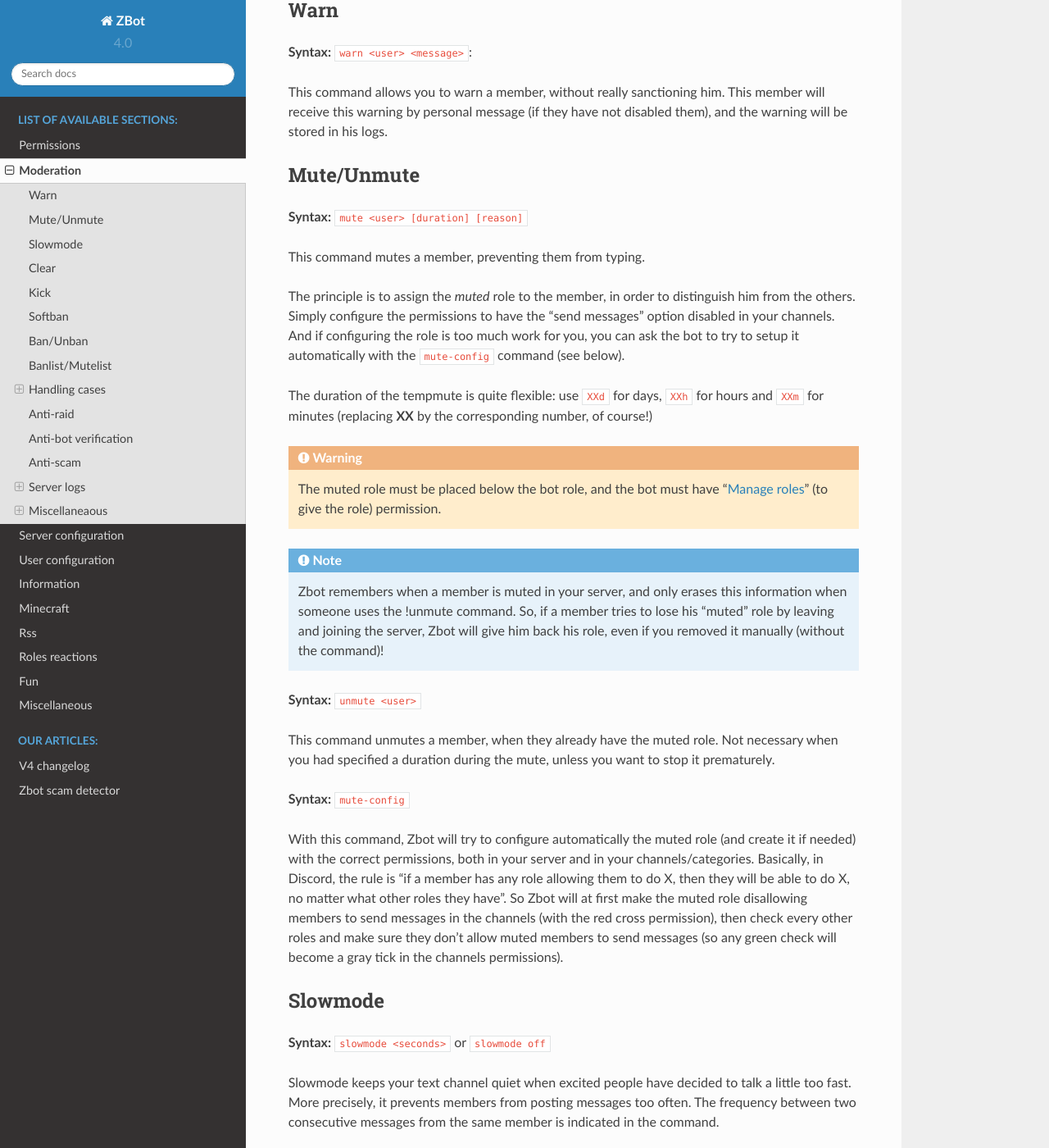
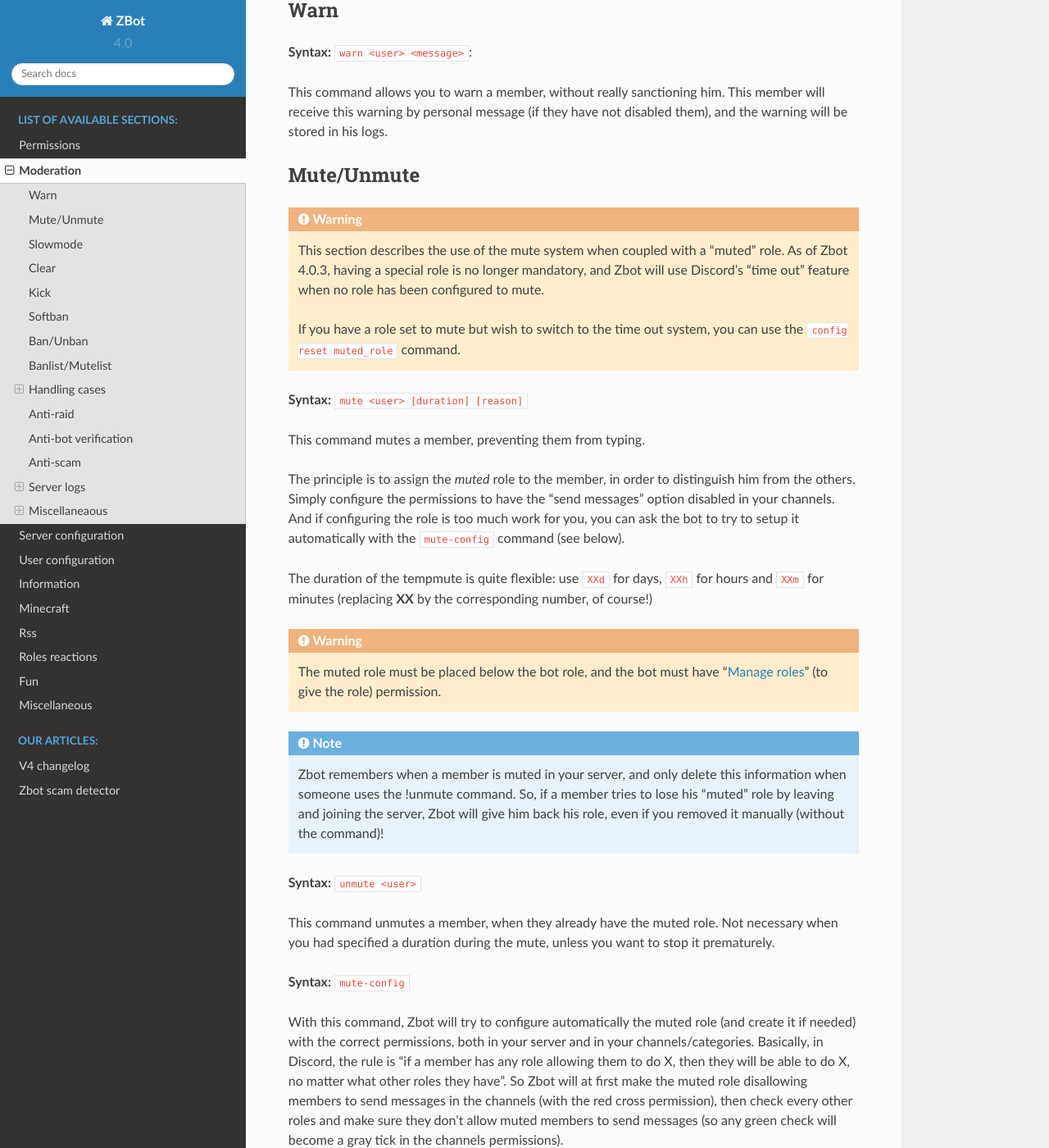
Before and after one commit to Axobot-org/Axobot, a Sphinx documentation site: the page built from docs/moderator.rst, in a window 1280 px wide and 1400 px high, scrolled down 606 px. Shown: the whole window at 82% size. Built offline with Sphinx 7.4.7 and the Read the Docs theme 2.0.0, drawn with Linux system fonts in a browser that asks for light colours.

Commit message:
doc(mute): introduce timeout

```diff
--- a/docs/moderator.rst
+++ b/docs/moderator.rst
@@ -24,6 +24,11 @@
 Mute/Unmute
 -----------
 
+.. warning::
+    This section describes the use of the mute system when coupled with a "muted" role. As of Zbot 4.0.3, having a special role is no longer mandatory, and Zbot will use Discord's "time out" feature when no role has been configured to mute.
+
+    If you have a role set to mute but wish to switch to the time out system, you can use the :code:`config reset muted_role` command.
+
 **Syntax:** :code:`mute <user> [duration] [reason]`
 
 This command mutes a member, preventing them from typing.
@@ -34,7 +39,7 @@
 
 .. warning:: The muted role must be placed below the bot role, and the bot must have "`Manage roles <perms.html#manage-roles>`__" (to give the role) permission.
 
-.. note:: Zbot remembers when a member is muted in your server, and only erases this information when someone uses the !unmute command. So, if a member tries to lose his "muted" role by leaving and joining the server, Zbot will give him back his role, even if you removed it manually (without the command)!
+.. note:: Zbot remembers when a member is muted in your server, and only delete this information when someone uses the !unmute command. So, if a member tries to lose his "muted" role by leaving and joining the server, Zbot will give him back his role, even if you removed it manually (without the command)!
 
 **Syntax:** :code:`unmute <user>`
 
```
